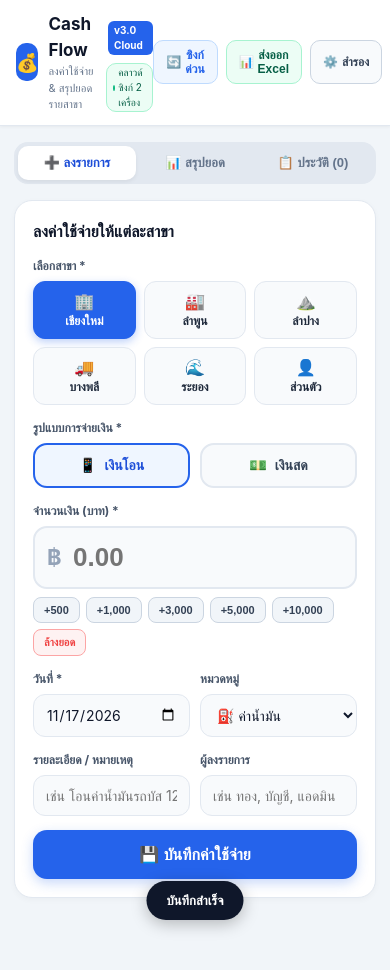
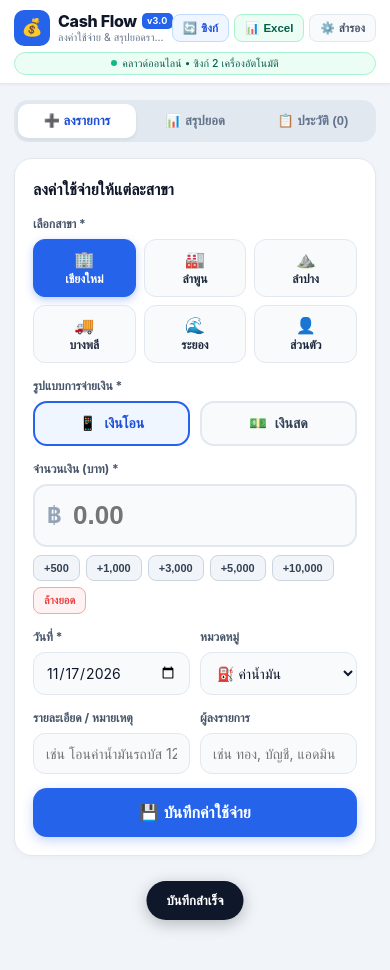
Before and after one commit to thong0120-Dr/branch-cash, a plain HTML site: page index.html in a window 390 px wide. After the commit the page ends 932 px from the top, so only its background shows below. Drawn offline with Linux system fonts and the light colour scheme.

Commit message:
Improve mobile header layout: 2-row balanced proportions and clean status bar

```diff
--- a/index.html
+++ b/index.html
@@ -26,7 +26,7 @@
     .app-header {
       background: #ffffff;
       border-bottom: 1px solid #e2e8f0;
-      padding: 12px 16px;
+      padding: 10px 14px 8px 14px;
       position: sticky;
       top: 0;
       z-index: 50;
@@ -36,58 +36,146 @@
       max-width: 900px;
       margin: 0 auto;
       display: flex;
+      flex-direction: column;
+      gap: 6px;
+    }
+    .header-top {
+      display: flex;
       align-items: center;
       justify-content: space-between;
+      gap: 8px;
     }
     .brand {
       display: flex;
       align-items: center;
-      gap: 10px;
+      gap: 8px;
+      min-width: 0;
+      flex-shrink: 1;
     }
     .brand-icon {
-      width: 38px;
-      height: 38px;
+      width: 36px;
+      height: 36px;
       border-radius: 10px;
       background: #2563eb;
       color: white;
       display: flex;
       align-items: center;
       justify-content: center;
-      font-size: 18px;
+      font-size: 17px;
+      flex-shrink: 0;
+    }
+    .brand-text {
+      min-width: 0;
+    }
+    .brand-title-wrap {
+      display: flex;
+      align-items: center;
+      gap: 5px;
+      white-space: nowrap;
     }
     .brand-title {
-      font-size: 17px;
+      font-size: 16px;
+      font-weight: 800;
+      color: #0f172a;
+      letter-spacing: -0.3px;
+      white-space: nowrap;
+      line-height: 1.2;
+    }
+    .badge-ver {
+      background: #2563eb;
+      color: #ffffff;
+      font-size: 9px;
       font-weight: 700;
-      color: #0f172a;
+      padding: 1px 5px;
+      border-radius: 5px;
+      letter-spacing: 0.2px;
+      white-space: nowrap;
     }
     .brand-sub {
-      font-size: 11px;
+      font-size: 10.5px;
       color: #64748b;
+      white-space: nowrap;
+      overflow: hidden;
+      text-overflow: ellipsis;
+      line-height: 1.3;
     }
     .header-actions {
       display: flex;
-      gap: 8px;
+      align-items: center;
+      gap: 5px;
+      flex-shrink: 0;
     }
     .btn-header {
       background: #f8fafc;
       border: 1px solid #cbd5e1;
-      padding: 7px 12px;
-      border-radius: 10px;
-      font-size: 12px;
+      padding: 6px 10px;
+      border-radius: 8px;
+      font-size: 11.5px;
       font-weight: 600;
       color: #334155;
       cursor: pointer;
-      display: flex;
+      display: inline-flex;
       align-items: center;
       gap: 4px;
+      white-space: nowrap;
+      transition: background 0.15s, transform 0.1s;
     }
     .btn-header:active {
-      transform: scale(0.97);
+      transform: scale(0.96);
+    }
+    .btn-sync {
+      background: #eff6ff;
+      border-color: #bfdbfe;
+      color: #1d4ed8;
     }
     .btn-excel {
       background: #ecfdf5;
       border-color: #a7f3d0;
       color: #065f46;
+    }
+    .btn-settings {
+      background: #f8fafc;
+      border-color: #e2e8f0;
+      color: #475569;
+    }
+
+    /* STATUS BAR */
+    .header-status-bar {
+      display: flex;
+      align-items: center;
+      justify-content: center;
+      width: 100%;
+    }
+    .cloud-status-pill {
+      font-size: 10.5px;
+      background: #ecfdf5;
+      color: #065f46;
+      border: 1px solid #a7f3d0;
+      padding: 2.5px 10px;
+      border-radius: 14px;
+      display: inline-flex;
+      align-items: center;
+      justify-content: center;
+      gap: 5px;
+      font-weight: 500;
+      width: 100%;
+      letter-spacing: 0.1px;
+    }
+    .cloud-status-pill.offline {
+      background: #fffbeb;
+      color: #b45309;
+      border-color: #fde68a;
+    }
+    .status-dot {
+      width: 6px;
+      height: 6px;
+      background: #10b981;
+      border-radius: 50%;
+      display: inline-block;
+      flex-shrink: 0;
+    }
+    .status-dot.offline {
+      background: #f59e0b;
     }
 
     /* CONTAINER */
@@ -569,34 +657,41 @@
   <!-- HEADER -->
   <header class="app-header">
     <div class="header-content">
-      <div class="brand">
-        <div class="brand-icon">💰</div>
-        <div>
-          <div style="display: flex; align-items: center; gap: 6px;">
-            <div class="brand-title">Cash Flow</div>
-            <span style="background: #2563eb; color: #ffffff; font-size: 10px; font-weight: 700; padding: 2px 6px; border-radius: 6px;">v3.0 Cloud</span>
-          </div>
-          <div class="brand-sub" style="display: flex; align-items: center; gap: 6px;">
-            <span>ลงค่าใช้จ่าย & สรุปยอดรายสาขา</span>
-            <span id="cloudStatusBadge" style="font-size: 10px; background: #ecfdf5; color: #065f46; border: 1px solid #a7f3d0; padding: 1px 6px; border-radius: 10px; display: inline-flex; align-items: center; gap: 3px;">
-              <span style="width: 6px; height: 6px; background: #10b981; border-radius: 50%; display: inline-block;"></span>
-              คลาวด์ซิงก์ 2 เครื่อง
-            </span>
+
+      <!-- แถวบน: แบรนด์ (ซ้าย) + 3 ปุ่มฟังก์ชัน (ขวา) -->
+      <div class="header-top">
+        <div class="brand">
+          <div class="brand-icon">💰</div>
+          <div class="brand-text">
+            <div class="brand-title-wrap">
+              <span class="brand-title">Cash Flow</span>
+              <span class="badge-ver">v3.0</span>
+            </div>
+            <div class="brand-sub">ลงค่าใช้จ่าย & สรุปยอดรายสาขา</div>
           </div>
         </div>
+
+        <div class="header-actions">
+          <button type="button" class="btn-header btn-sync" onclick="syncWithCloud(true)" title="กดเพื่อซิงก์ข้อมูลคลาวด์">
+            <span id="syncIcon">🔄</span> <span>ซิงก์</span>
+          </button>
+          <button type="button" class="btn-header btn-excel" onclick="openExportModal()" title="ส่งออกไฟล์ Excel">
+            <span>📊</span> <span>Excel</span>
+          </button>
+          <button type="button" class="btn-header btn-settings" onclick="openSettingsModal()" title="ตั้งค่าและสำรองข้อมูล">
+            <span>⚙️</span> <span>สำรอง</span>
+          </button>
+        </div>
       </div>
-      <div class="header-actions">
-        <button type="button" class="btn-header" onclick="syncWithCloud(true)" title="กดเพื่อซิงก์ข้อมูลคลาวด์ทันที" style="color: #2563eb; background: #eff6ff; border-color: #bfdbfe;">
-          <span id="syncIcon">🔄</span> <span class="sync-text">ซิงก์ด่วน</span>
-        </button>
-        <!-- ปุ่มเปิดหน้าต่างส่งออก Excel ตามสาขา -->
-        <button type="button" class="btn-header btn-excel" onclick="openExportModal()">
-          <span>📊</span> ส่งออก Excel
-        </button>
-        <button type="button" class="btn-header" onclick="openSettingsModal()">
-          <span>⚙️</span> สำรอง
-        </button>
+
+      <!-- แถวล่าง: แถบสถานะคลาวด์ สัดส่วนลงตัว สบายตา ไม่เบียดปุ่ม -->
+      <div class="header-status-bar">
+        <div id="cloudStatusBadge" class="cloud-status-pill">
+          <span class="status-dot"></span>
+          <span>คลาวด์ออนไลน์ • ซิงก์ 2 เครื่องอัตโนมัติ</span>
+        </div>
       </div>
+
     </div>
   </header>
 
@@ -1145,9 +1240,8 @@
         if (badge) {
           const now = new Date();
           const timeStr = `${String(now.getHours()).padStart(2,'0')}:${String(now.getMinutes()).padStart(2,'0')}`;
-          badge.innerHTML = `<span style="width: 6px; height: 6px; background: #10b981; border-radius: 50%; display: inline-block;"></span> คลาวด์ซิงก์ตรงกันแล้ว (${transactions.length} รายการ)`;
-          badge.style.background = '#ecfdf5';
-          badge.style.color = '#065f46';
+          badge.innerHTML = `<span class="status-dot"></span> <span>คลาวด์ออนไลน์ • ข้อมูลตรงกัน (${transactions.length} รายการ) • ${timeStr}</span>`;
+          badge.className = 'cloud-status-pill';
           badge.title = `ซิงก์ล่าสุด: ${timeStr}`;
         }
 
@@ -1157,9 +1251,8 @@
       } catch (err) {
         console.warn('Cloud sync error, fallback to local:', err);
         if (badge) {
-          badge.innerHTML = `<span style="width: 6px; height: 6px; background: #f59e0b; border-radius: 50%; display: inline-block;"></span> ใช้ออฟไลน์ชั่วคราว`;
-          badge.style.background = '#fffbeb';
-          badge.style.color = '#b45309';
+          badge.innerHTML = `<span class="status-dot offline"></span> <span>โหมดออฟไลน์ชั่วคราว (ใช้ข้อมูลในเครื่อง)</span>`;
+          badge.className = 'cloud-status-pill offline';
         }
         if (showToastFeedback) {
           showToast('⚠️ เชื่อมต่อคลาวด์ไม่ได้ กำลังใช้ข้อมูลในเครื่อง');
```
